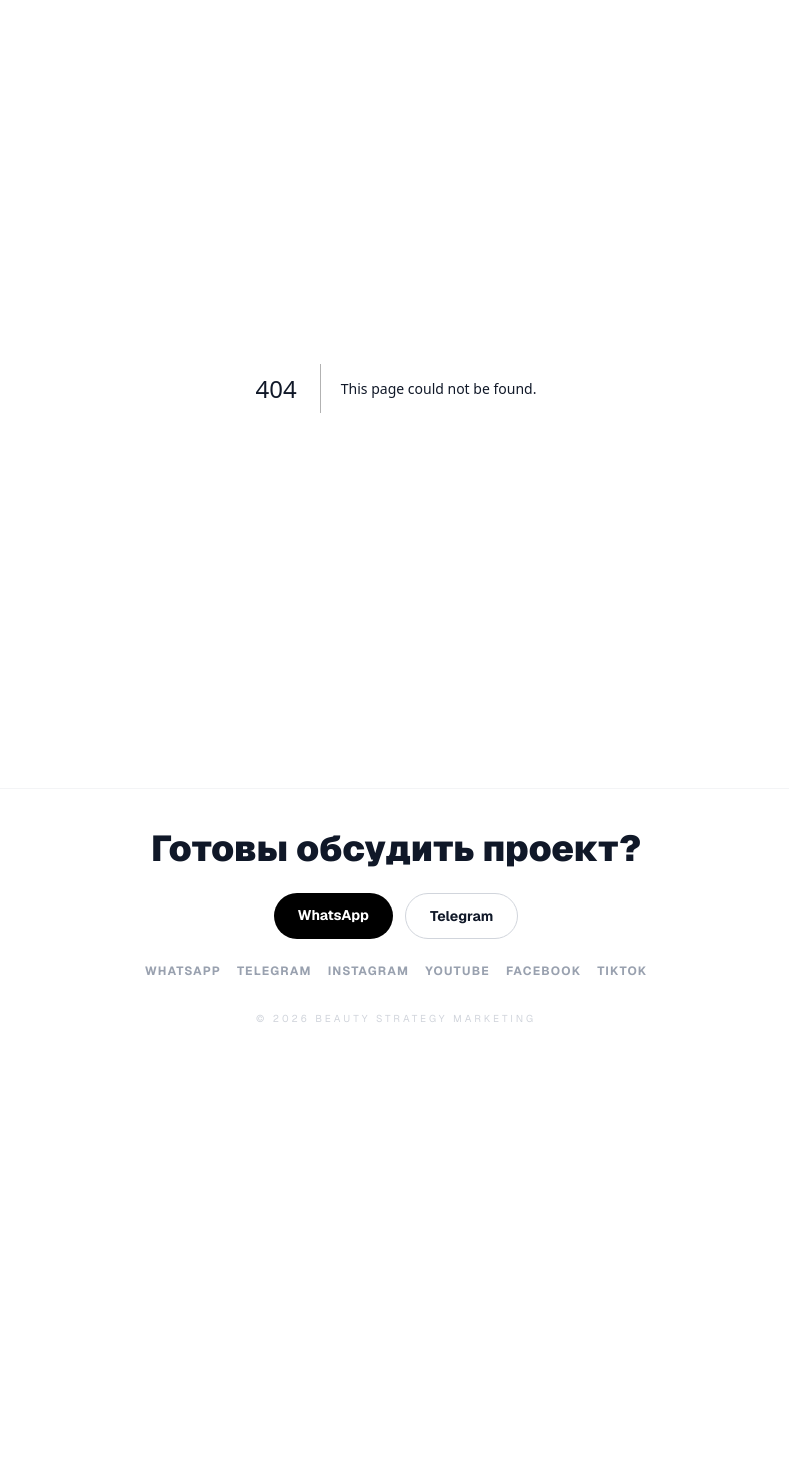
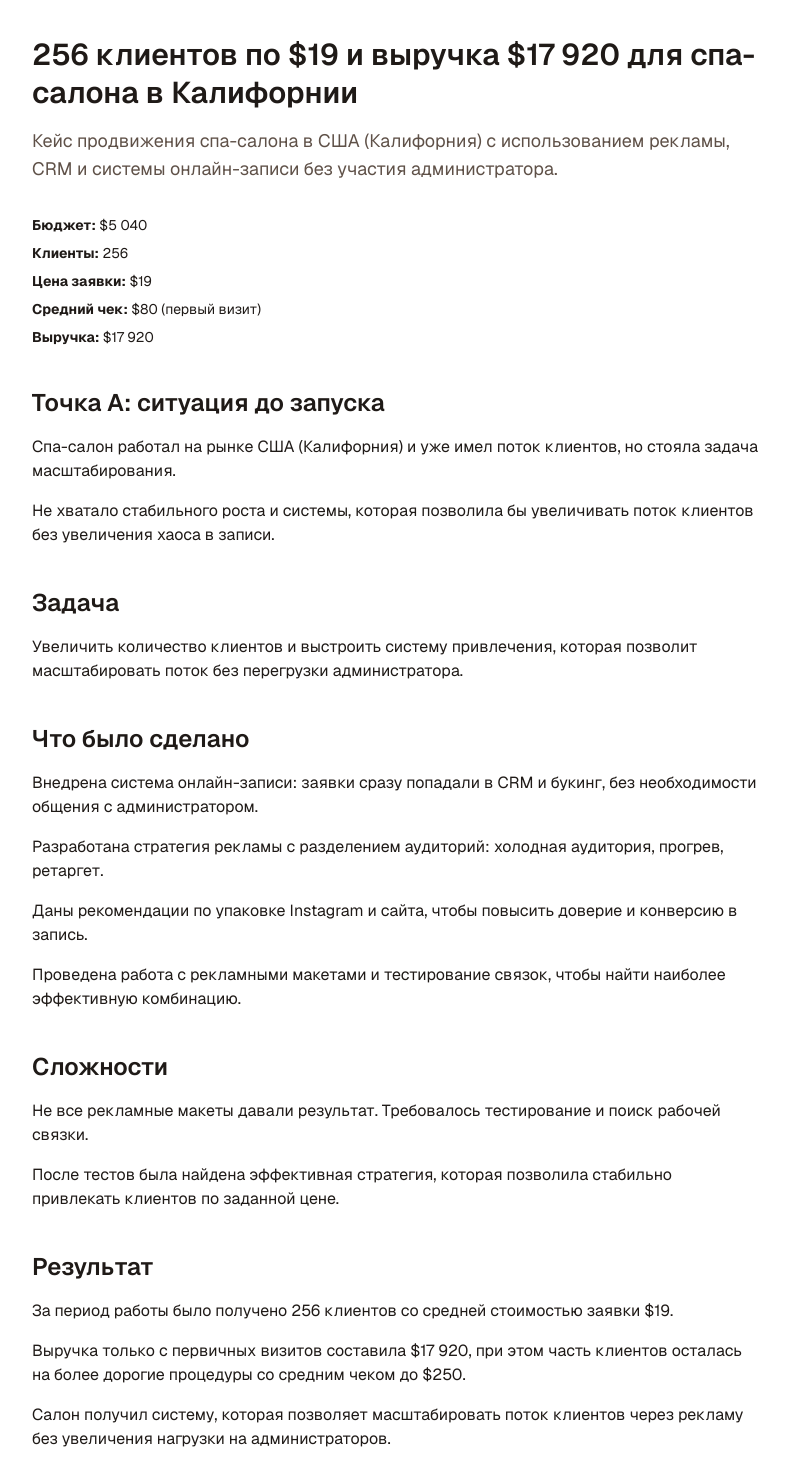
Before and after one commit to tatnova/my-website-rus, a Next.js app in the folder site/: page /cases/spa-salon-california-256-clients in a window 1280 px wide. Before the commit this address had no page. Shown: the part 80-1550 px from the top of the page, without its empty margins (244-1033 px from the left). Before the commit the page ends 1146 px from the top, so only its background shows below. Built offline with nearby package versions, Linux system fonts and the light colour scheme.

Commit message:
add spa salon california case

```diff
--- /dev/null
+++ b/site/src/app/cases/spa-salon-california-256-clients/page.tsx
@@ -0,0 +1,144 @@
+import type { Metadata } from 'next';
+
+export const metadata: Metadata = {
+  title:
+    '256 клиентов по $19 и выручка $17 920 для спа-салона в Калифорнии — кейс продвижения',
+  description:
+    'Кейс продвижения спа-салона в США (Калифорния): 256 клиентов через рекламу, цена заявки $19, средний чек $80 и выручка $17 920. Система букинга и CRM.',
+  keywords: [
+    'продвижение спа салона США',
+    'реклама массажа Калифорния',
+    'клиенты в спа салон',
+    'лиды для массажа США',
+    'реклама бьюти бизнеса США',
+    'CRM для салона красоты',
+  ],
+};
+
+const contacts = [
+  { label: 'WhatsApp', href: 'https://wa.me/972537086545' },
+  { label: 'Telegram', href: 'https://t.me/mailovaja' },
+];
+
+export default function CasePage() {
+  return (
+    <main className="mx-auto max-w-3xl px-5 py-12 text-[#1f1a17]">
+
+      <h1 className="text-3xl font-semibold leading-tight">
+        256 клиентов по $19 и выручка $17 920 для спа-салона в Калифорнии
+      </h1>
+
+      <p className="mt-4 text-lg text-[#5f5148]">
+        Кейс продвижения спа-салона в США (Калифорния) с использованием рекламы,
+        CRM и системы онлайн-записи без участия администратора.
+      </p>
+
+      <div className="mt-8 space-y-2 text-sm">
+        <p><b>Бюджет:</b> $5 040</p>
+        <p><b>Клиенты:</b> 256</p>
+        <p><b>Цена заявки:</b> $19</p>
+        <p><b>Средний чек:</b> $80 (первый визит)</p>
+        <p><b>Выручка:</b> $17 920</p>
+      </div>
+
+      <section className="mt-10 space-y-4">
+        <h2 className="text-2xl font-semibold">Точка А: ситуация до запуска</h2>
+
+        <p>
+          Спа-салон работал на рынке США (Калифорния) и уже имел поток клиентов,
+          но стояла задача масштабирования.
+        </p>
+
+        <p>
+          Не хватало стабильного роста и системы, которая позволила бы
+          увеличивать поток клиентов без увеличения хаоса в записи.
+        </p>
+      </section>
+
+      <section className="mt-10 space-y-4">
+        <h2 className="text-2xl font-semibold">Задача</h2>
+
+        <p>
+          Увеличить количество клиентов и выстроить систему привлечения,
+          которая позволит масштабировать поток без перегрузки администратора.
+        </p>
+      </section>
+
+      <section className="mt-10 space-y-4">
+        <h2 className="text-2xl font-semibold">Что было сделано</h2>
+
+        <p>
+          Внедрена система онлайн-записи: заявки сразу попадали в CRM и букинг,
+          без необходимости общения с администратором.
+        </p>
+
+        <p>
+          Разработана стратегия рекламы с разделением аудиторий:
+          холодная аудитория, прогрев, ретаргет.
+        </p>
+
+        <p>
+          Даны рекомендации по упаковке Instagram и сайта, чтобы повысить
+          доверие и конверсию в запись.
+        </p>
+
+        <p>
+          Проведена работа с рекламными макетами и тестирование связок,
+          чтобы найти наиболее эффективную комбинацию.
+        </p>
+      </section>
+
+      <section className="mt-10 space-y-4">
+        <h2 className="text-2xl font-semibold">Сложности</h2>
+
+        <p>
+          Не все рекламные макеты давали результат. Требовалось тестирование и
+          поиск рабочей связки.
+        </p>
+
+        <p>
+          После тестов была найдена эффективная стратегия, которая позволила
+          стабильно привлекать клиентов по заданной цене.
+        </p>
+      </section>
+
+      <section className="mt-10 space-y-4">
+        <h2 className="text-2xl font-semibold">Результат</h2>
+
+        <p>
+          За период работы было получено 256 клиентов со средней стоимостью
+          заявки $19.
+        </p>
+
+        <p>
+          Выручка только с первичных визитов составила $17 920, при этом часть
+          клиентов осталась на более дорогие процедуры со средним чеком до $250.
+        </p>
+
+        <p>
+          Салон получил систему, которая позволяет масштабировать поток клиентов
+          через рекламу без увеличения нагрузки на администраторов.
+        </p>
+      </section>
+
+      <section className="mt-12">
+        <p className="mb-4 text-lg font-semibold">
+          Хотите понять, сколько клиентов может приносить реклама в вашем случае?
+        </p>
+
+        <div className="flex flex-wrap gap-3">
+          {contacts.map((c) => (
+            <a
+              key={c.label}
+              href={c.href}
+              target="_blank"
+              className="rounded-full bg-black px-5 py-3 text-sm font-semibold text-white"
+            >
+              {c.label}
+            </a>
+          ))}
+        </div>
+      </section>
+    </main>
+  );
+}
--- a/site/src/app/page.tsx
+++ b/site/src/app/page.tsx
@@ -242,7 +242,15 @@ export default function Home() {
           <div className="hidden items-center gap-8 text-sm font-semibold md:flex">
             <button onClick={() => scrollToId('problems')} className="hover:text-[#e8a16b]">Проблемы</button>
             <button onClick={() => scrollToId('services')} className="hover:text-[#e8a16b]">Услуги</button>
-            <a href="/cases" className="hover:text-[#e8a16b]">Кейсы</a>
+           <button
+  type="button"
+  onClick={() => {
+    window.location.href = '/cases';
+  }}
+  className="hover:text-[#e8a16b]"
+>
+  Кейсы
+</button>
             <button onClick={() => scrollToId('about')} className="hover:text-[#e8a16b]">Обо мне</button>
             <a href="/blog" className="hover:text-[#e8a16b]">Статьи</a>
             <button onClick={() => scrollToId('contact')} className="rounded-full bg-black px-5 py-2 text-white transition hover:bg-gray-800">Обсудить проект</button>
@@ -267,7 +275,16 @@ export default function Home() {
           <div className="absolute left-0 top-full z-50 flex w-full flex-col gap-6 border-b border-gray-100 bg-white p-8 shadow-2xl md:hidden">
             <button type="button" onClick={() => scrollToId('problems')} className="text-left text-2xl font-bold">Проблемы</button>
             <button type="button" onClick={() => scrollToId('services')} className="text-left text-2xl font-bold">Услуги</button>
-            <a href="/cases" className="text-left text-2xl font-bold">Кейсы</a>
+            <button
+  type="button"
+  onClick={() => {
+    setIsMenuOpen(false);
+    window.location.href = '/cases';
+  }}
+  className="text-left text-2xl font-bold"
+>
+  Кейсы
+</button>
             <button type="button" onClick={() => scrollToId('about')} className="text-left text-2xl font-bold">Обо мне</button>
             <a href="/blog" className="text-left text-2xl font-bold">Статьи</a>
             <button type="button" onClick={() => scrollToId('contact')} className="w-full rounded-full bg-[#e8a16b] py-4 font-bold text-white">👉 Обсудить проект</button>
@@ -428,7 +445,7 @@ export default function Home() {
           </div>
         </section>
 
-        <section id="cases" className="bg-white py-20 lg:py-28">
+        <section id="home-results" className="bg-white py-20 lg:py-28">
           <div className="mx-auto max-w-6xl px-6">
             <h2 className="mb-2 text-4xl font-black">Результаты клиентов</h2>
             <p className="mb-16 text-xl text-gray-400">Реальные кейсы из бьюти-бизнеса: от проблемы к результату</p>
--- a/site/src/components/CasesClient.tsx
+++ b/site/src/components/CasesClient.tsx
@@ -54,6 +54,19 @@ const cases: CaseItem[] = [
   revenue: '4 800$',
   profit: '—',
   href: '/cases/massage-canada-body',
+},
+{
+  country: 'США',
+  city: 'Калифорния',
+  niche: 'Спа / массаж',
+  goal: 'Масштабирование',
+  title: '256 клиентов по $19 и $17 920 выручки для спа-салона в Калифорнии',
+  investment: '$5 040',
+  leads: '256',
+  leadPrice: '$19',
+  revenue: '$17 920',
+  profit: '—',
+  href: '/cases/spa-salon-california-256-clients',
 },
 ];
 
```
